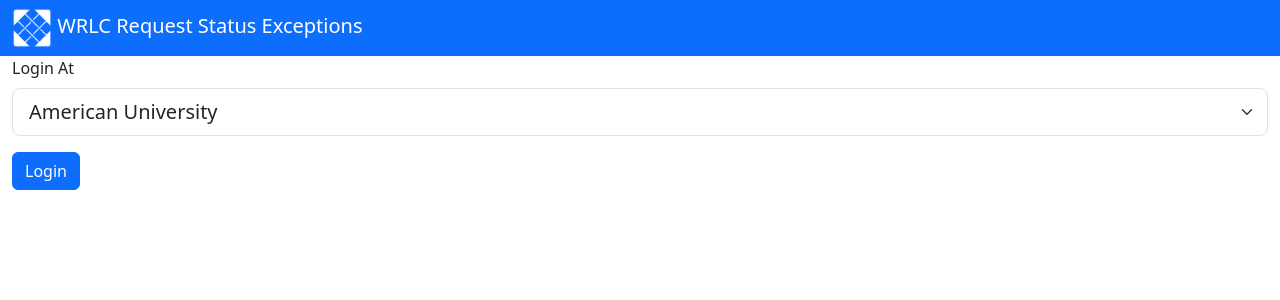
After one commit to WRLC/request-exceptions-transit, a Flask app: page /login in a window 1280 px wide. The commit adds this page. Shown: the top 300 px of the page. Run offline with Flask 3, Linux system fonts and the light colour scheme; parts of the project's set-up code (start-up, migrations or seed data) failed here and were passed over.

Commit message:
login framework; excel download

```diff
--- a/app.py
+++ b/app.py
@@ -1,6 +1,6 @@
-from flask import Flask, render_template, redirect, url_for, flash, session
+from flask import Flask, render_template, redirect, url_for, flash, session, request, abort, Response
 from settings import database, shared_secret, log_file
-from models import db, InstitutionForm, add_institution_form_submit, Institution, get_all_institutions
+from models import db, InstitutionForm, add_institution_form_submit, Institution, get_all_institutions, user_login
 import logging
 import os
 import flask_excel as excel
@@ -8,6 +8,9 @@ from logging.handlers import TimedRotatingFileHandler
 from flask_apscheduler import APScheduler
 import atexit
 import schedulers
+import jwt
+import pandas as pd
+import io
 from functools import wraps
 
 app = Flask(__name__)
@@ -89,14 +92,57 @@ def auth_required(f):
 
 # Home page
 @app.route('/')
+# @auth_required
 def hello_world():  # put application's code here
+    # if 'admin' not in session['authorizations']:  # Check if user is an admin
+    #    return redirect(url_for('view_institution', code=session['user_home']))  # Redirect to institution page
+
     institutions = get_all_institutions()  # Get all institutions from database
+
     return render_template('index.html', institutions=institutions)  # Render home page
+
+
+# Login page
+@app.route('/login')
+def login():
+    if 'username' in session:  # if the user is already logged in
+        return redirect(url_for('hello_world'))  # redirect to the home page
+    else:
+        return render_template('login.html')  # otherwise, render the login page
+
+
+# Login handler
+@app.route('/login/n', methods=['GET'])
+def new_login():
+    session.clear()  # clear the session
+    if 'wrt' in request.cookies:  # if the login cookie is present
+        encoded_token = request.cookies['wrt']  # get the login cookie
+        user_data = jwt.decode(encoded_token, app.config['SHARED_SECRET'], algorithms=['HS256'])  # decode the token
+        user_login(session, user_data)  # log the user in
+
+        if 'exceptions' in session['authorizations']:  # if the user is an exceptions user
+            return redirect(url_for('index'))  # redirect to the home page
+        else:
+            abort(403)  # otherwise, abort with a 403 error
+    else:
+        return "no login cookie"  # if the login cookie is not present, return an error
+
+
+# Logout handler
+@app.route('/logout')
+@auth_required
+def logout():
+    session.clear()  # clear the session
+    return redirect(url_for('index'))  # redirect to the home page
 
 
 # View institution
 @app.route('/<code>')
+# @auth_required
 def view_institution(code):
+    # if session['user_home'] != code and 'admin' not in session['authorizations']:  # Check if user is an admin
+    #    abort(403)
+
     institution = Institution.query.get_or_404(code)  # Get institution from database
     statuses = Institution.get_statuses(institution)  # Get statuses from Institution class
     request_exceptions = []  # Create empty list for request exceptions
@@ -109,8 +155,35 @@ def view_institution(code):
     return render_template('institution.html', institution=institution, exceptions=request_exceptions)
 
 
+# Report download
+@app.route('/<code>/download')
+# @auth_required
+def report_download(code):
+    # if session['user_home'] != code and 'admin' not in session['authorizations']:
+    #    abort(403)  # if the user is not an admin and not at their home institution, abort with a 403 error
+
+    inst = Institution.query.get_or_404(code)  # get the institution
+    reqs = Institution.get_all_requests(inst)  # get all requests for the institution
+
+    buffer = io.BytesIO()
+
+    df = pd.DataFrame.from_dict(reqs)
+    df.to_excel(buffer, index=False)
+
+    headers = {
+        'Content-Disposition': 'attachment; filename=' + code + '.xlsx',
+        'Content-type': 'application/vnd.ms-excel'
+    }
+    return Response(buffer.getvalue(), mimetype='application/vnd.ms-excel', headers=headers)
+
+    # return reqs
+    # return excel.make_response_from_records(records=reqs, file_type='xlsx', status=200, file_name='test')
+    # return excel.make_response_from_query_sets(reqs, columns, 'xlsx', file_name=code)  # return the Excel file
+
+
 # Edit institution
 @app.route('/<code>/edit', methods=['GET', 'POST'])
+@auth_required
 def edit_institution(code):
     institution = Institution.query.get_or_404(code)  # Get institution from database
     form = InstitutionForm(obj=institution)  # Load form with institution data
@@ -126,6 +199,7 @@ def edit_institution(code):
 
 # Add institution
 @app.route('/add', methods=['GET', 'POST'])
+@auth_required
 def add_institution():
     form = InstitutionForm()  # Load form
 
--- a/requirements.txt
+++ b/requirements.txt
@@ -29,6 +29,7 @@ pycparser==2.21
 pyexcel==0.7.0
 pyexcel-io==0.6.6
 pyexcel-webio==0.1.4
+PyJWT==2.7.0
 PyMySQL==1.0.3
 python-dateutil==2.8.2
 pytz==2023.3
--- a/static/js/frontend.js
+++ b/static/js/frontend.js
@@ -1,3 +1,15 @@
+// frontend js functions
+
+// login form
+function submitLogin() {
+    const sp = "https://aladin-sp.wrlc.org/simplesaml/wrlcauth/issue.php?institution="
+    let params = "&url=https://exceptions.wrlc.org/login/n"
+    let select = document.getElementById('user-name');
+    let institution = select.options[select.selectedIndex].value;
+    window.location.replace(sp + institution + params);
+    return false;
+}
+
 // merge cells in report
 function mergeCells(status) {
     let db = document.getElementById(status);
--- a/templates/base.html
+++ b/templates/base.html
@@ -19,9 +19,19 @@
                                 WRLC Request Status Exceptions
                             </a>
                         </li>
-                        <li class="nav-item">
-                            <a class="nav-link" href="{{ url_for('add_institution') }}">Add Institution</a>
-                        </li>
+                        {% if 'username' in session %}
+                            {% if 'admin' in session['authorizations'] %}
+                                <li class="nav-item active">
+                                    <a class="nav-link" href="{{ url_for('hello_world') }}">Reports</a>
+                                </li>
+                                <li class="nav-item">
+                                    <a class="nav-link" href="{{ url_for('add_institution') }}">Add Institution</a>
+                                </li>
+                            {% endif %}
+                            <li class="nav-item">
+                                <a class="nav-link" href="{{ url_for('logout') }}">Logout</a>
+                            </li>
+                        {% endif %}
                     </ul>
                 </div>
             </div>
--- a/templates/institution.html
+++ b/templates/institution.html
@@ -44,6 +44,11 @@
         </table>
         <a class="btn btn-primary" href="{{ url_for('edit_institution', code=institution.code) }}">Edit Institution</a>
     </details>
+    <div class="row mb-2">
+        <div class="col text-end">
+            <a href="{{ url_for('report_download', code=institution.code) }}" class="btn btn-success">Download XLSX</a>
+        </div>
+    </div>
     {% for reqs in exceptions %}
         <details class="collapsible-report">
             <summary>
--- /dev/null
+++ b/templates/login.html
@@ -0,0 +1,29 @@
+{% extends 'base.html' %}
+
+{% block content %}
+    <form name="login-form" method="get" onsubmit="return submitLogin()">
+        <div class="form-group">
+            <label for="user-name" class="form-label">Login At</label>
+            <select name="user-name" id="user-name" class="form-select form-select-lg mb-3">
+                //- Note: values must match Aladin-SP/auth/authZsettings.php
+                <option value="au">American University</option>
+                <option value="cu">Catholic University</option>
+                <option value="ga">Gallaudet University</option>
+                <option value="gm">George Mason University</option>
+                <option value="gt">Georgetown University</option>
+                <option value="gt-law">Georgetown University Law</option>
+                <option value="gw">George Washington University</option>
+                <option value="gwalaw">GW Jacob Burns Law Library</option>
+                <option value="hi">GW Himmelfarb Health Sciences Library</option>
+                <option value="hu">Howard University</option>
+                <option value="mu">Marymount University</option>
+                <option value="dc">University of the District of Columbia</option>
+                <!--<option value="dc-law">University of the District of Columbia, Law School</option>-->
+                <option value="wr">WRLC SCF</option>
+            </select>
+        </div>
+        <div class="form-group">
+            <button type="submit" class="btn btn-primary">Login</button>
+        </div>
+    </form>
+{% endblock %}
```
Also changed, not shown: models.py (+126 -0 lines), 1 other file.
